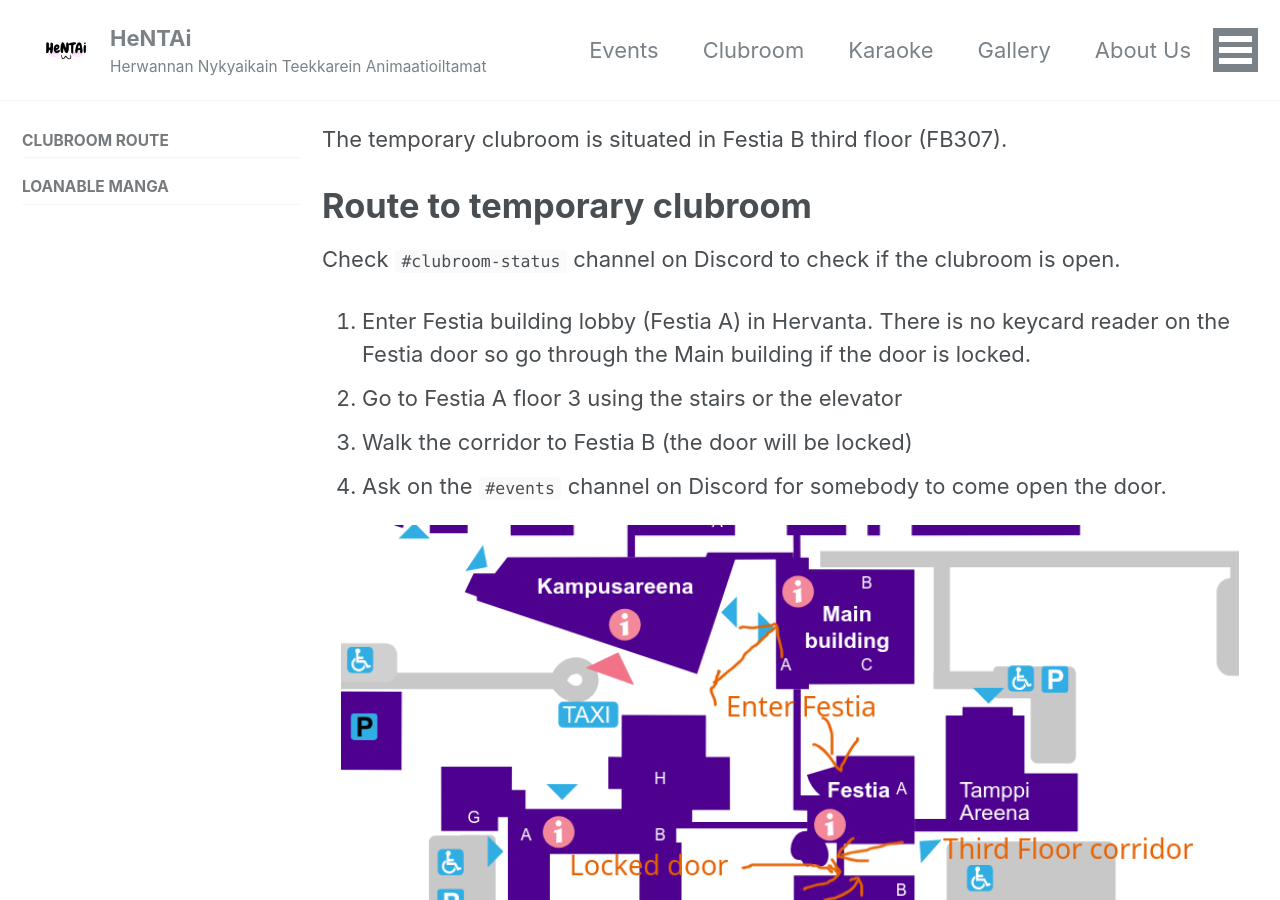
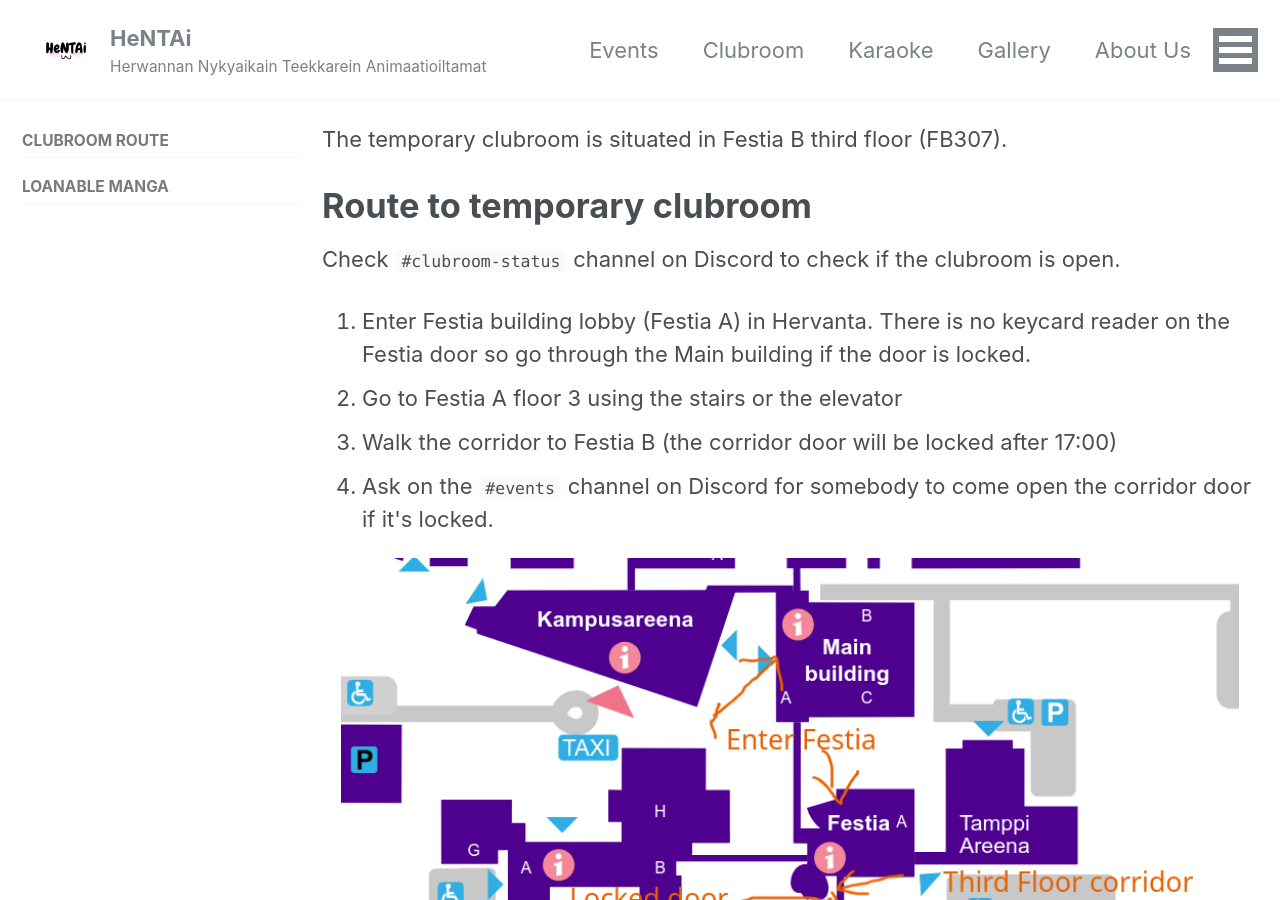
Before and after one commit to HNTA-Club/website, a Jekyll site: the page built from _pages/clubroom.md, in a window 1280 px wide and 900 px high. Built offline with Jekyll 4.4.1, drawn with Linux system fonts in a browser that asks for light colours; cached includes are drawn as plain includes; nearby versions of some CDN libraries.

Commit message:
add info about corridor door locking

```diff
--- a/_pages/clubroom.md
+++ b/_pages/clubroom.md
@@ -19,8 +19,8 @@ Check <code>#clubroom-status</code> channel on Discord to check if the clubroom
 <ol>
     <li>Enter Festia building lobby (Festia A) in Hervanta. There is no keycard reader on the Festia door so go through the Main building if the door is locked.</li>
     <li>Go to Festia A floor 3 using the stairs or the elevator</li>
-    <li>Walk the corridor to Festia B (the door will be locked)</li>
-    <li>Ask on the <code>#events</code> channel on Discord for somebody to come open the door.</li>
+    <li>Walk the corridor to Festia B (the corridor door will be locked after 17:00)</li>
+    <li>Ask on the <code>#events</code> channel on Discord for somebody to come open the corridor door if it's locked.</li>
 </ol>
 
 {% include images id="pics" type="center" %}
```
